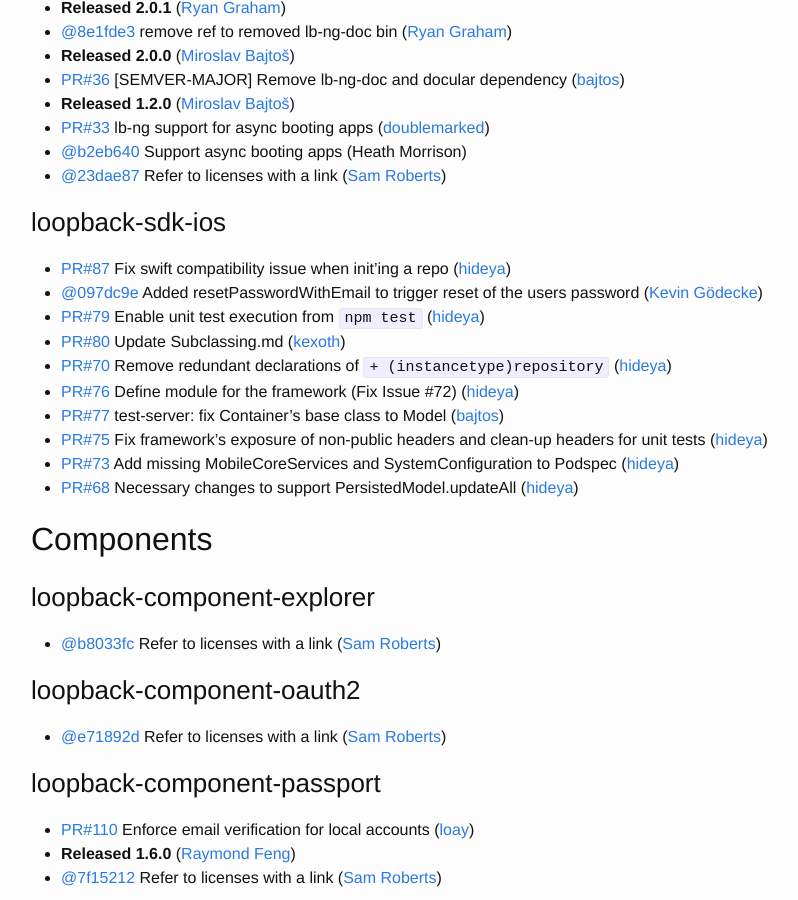
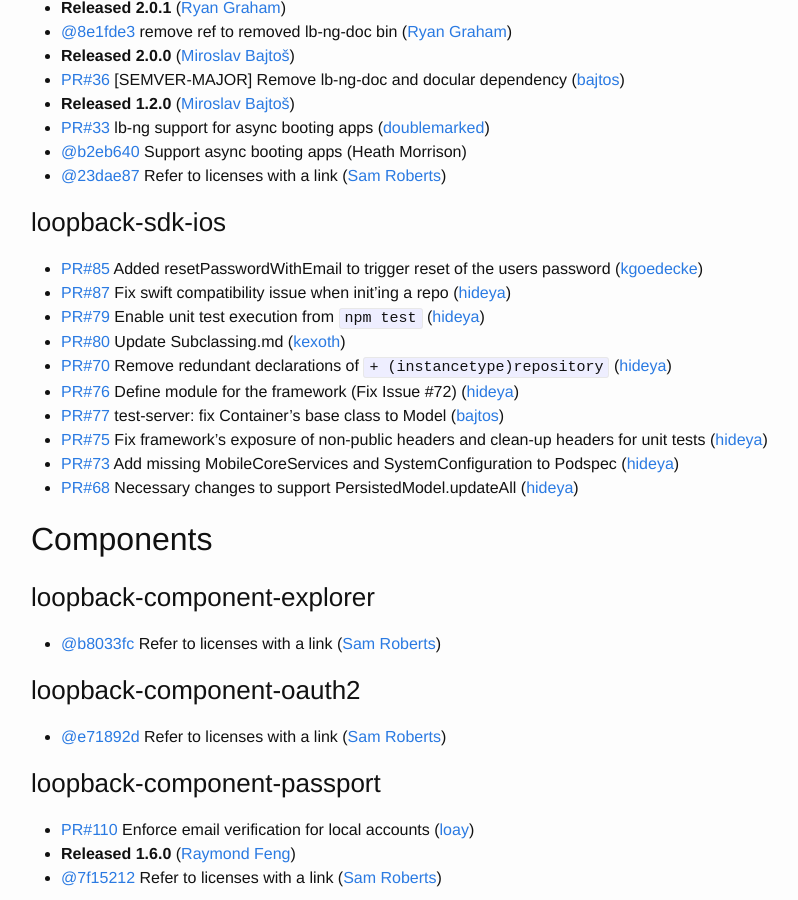
Before and after one commit to strongloop/loopback, a Jekyll site: the page built from index.md, in a window 1280 px wide and 900 px high, scrolled down 4892 px. Shown: the whole window, without its empty margins (239-1037 px from the left). Built offline with Jekyll 4.4.1, drawn with Linux system fonts in a browser that asks for light colours; some of the changed text lies outside the part shown.

Commit message:
Update changelog

```diff
--- a/index.md
+++ b/index.md
@@ -213,8 +213,8 @@
 
 
 ### loopback-sdk-ios
+ * [PR#85](https://github.com/strongloop/loopback-sdk-ios/pull/85) Added resetPasswordWithEmail to trigger reset of the users password ([kgoedecke](https://github.com/kgoedecke))
  * [PR#87](https://github.com/strongloop/loopback-sdk-ios/pull/87) Fix swift compatibility issue when init'ing a repo ([hideya](https://github.com/hideya))
- * [@097dc9e](https://github.com/strongloop/loopback-sdk-ios/commit/097dc9ed4b220581077f3a4b580a0e7d7280bc55) Added resetPasswordWithEmail to trigger reset of the users password ([Kevin Gödecke](https://github.com/kgoedecke))
  * [PR#79](https://github.com/strongloop/loopback-sdk-ios/pull/79) Enable unit test execution from `npm test` ([hideya](https://github.com/hideya))
  * [PR#80](https://github.com/strongloop/loopback-sdk-ios/pull/80) Update Subclassing.md ([kexoth](https://github.com/kexoth))
  * [PR#70](https://github.com/strongloop/loopback-sdk-ios/pull/70) Remove redundant declarations of `+ (instancetype)repository` ([hideya](https://github.com/hideya))
```
Also changed, not shown: other parts of index.md (+1 -1 lines).
